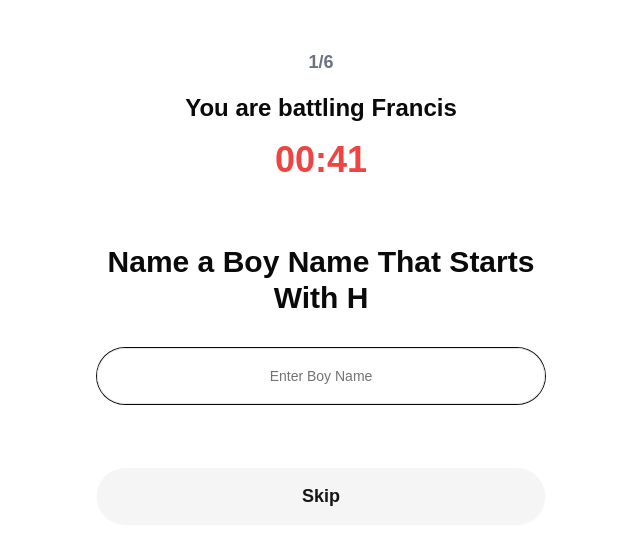
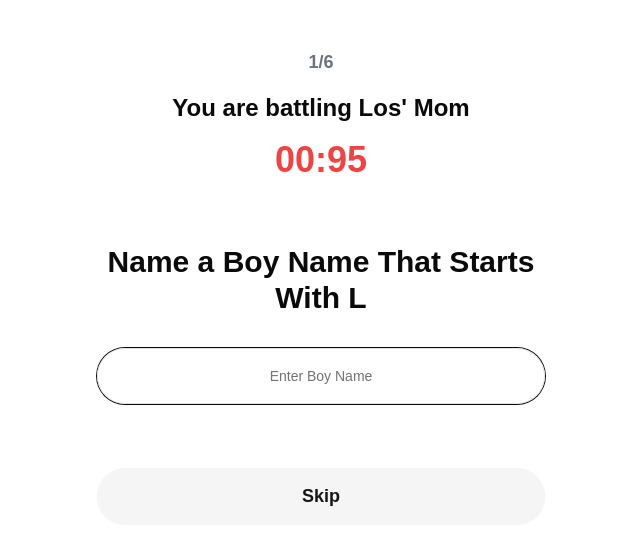
Before and after one commit to ctmventuresinc/kategoryweb, a Next.js app: page / in a window 1280 px wide. Shown: the top 544 px of the page, without its empty margins (319-959 px from the left). Built offline with nearby package versions, Linux system fonts and the light colour scheme.

Commit message:
play los' mom

```diff
--- a/app/page.tsx
+++ b/app/page.tsx
@@ -9,10 +9,13 @@ import { GameResults } from "../components/game-results";
 export default function WordGame() {
   const [currentAnswer, setCurrentAnswer] = useState("");
   const [currentCategoryIndex, setCurrentCategoryIndex] = useState(0);
-  const [timeRemaining, setTimeRemaining] = useState(46);
+  const [timeRemaining, setTimeRemaining] = useState(100);
   const [gameCompleted, setGameCompleted] = useState(false);
   const [userAnswers, setUserAnswers] = useState<UserAnswers>({});
-  const startingLetter = "H"; // 1-26-2025 was B.  1-27-2025 was H
+  const startingLetter = "L";
+  // 1-28-2025 was L
+  // 1-27-2025 was H
+  // 1-26-2025 was B.
   const inputRef = useRef<HTMLInputElement>(null);
 
   const categories = Object.values(Category);
@@ -71,7 +74,7 @@ export default function WordGame() {
           <p className="text-gray-500 font-semibold text-lg">
             {currentCategoryIndex + 1}/{categories.length}
           </p>
-          <p className="font-semibold text-2xl">You are battling Francis</p>
+          <p className="font-semibold text-2xl">You are battling Los' Mom</p>
           <p className="text-red-500 font-semibold text-4xl">
             00:{timeRemaining < 10 ? "0" : ""}
             {timeRemaining}
--- a/components/game-results.tsx
+++ b/components/game-results.tsx
@@ -77,7 +77,7 @@ export function GameResults({ userAnswers }: GameResultsProps) {
   };
 
   const handleShare = () => {
-    const shareText = `Kategorie Day 2\n${scores.total} Points\n${scores.details
+    const shareText = `Kategorie Day 3\n${scores.total} Points\n${scores.details
       .map(([category, _, score]) => `${getScoreEmoji(score)} ${category}`)
       .join("\n")}\nhttps://kategoryweb.vercel.app/`;
 
@@ -103,7 +103,7 @@ export function GameResults({ userAnswers }: GameResultsProps) {
               <div className="flex items-center gap-2">
                 {score === 0 && <span className="text-red-500">no answer</span>}
                 {score === 5 && (
-                  <span className="text-blue-500">same as francis</span>
+                  <span className="text-blue-500">same as los' mom</span>
                 )}
                 {score === 10 && <span className="text-green-500">unique</span>}
 
```
